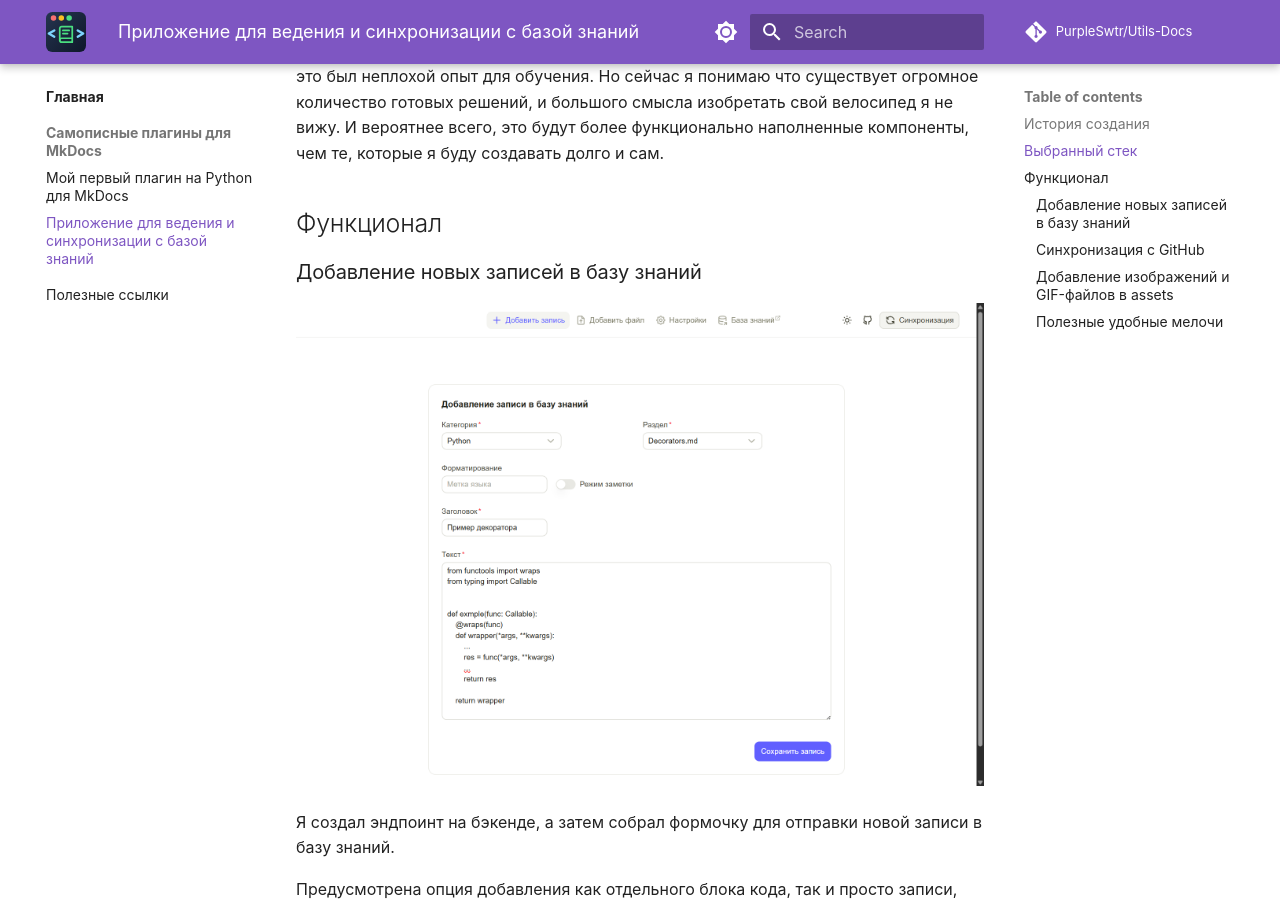
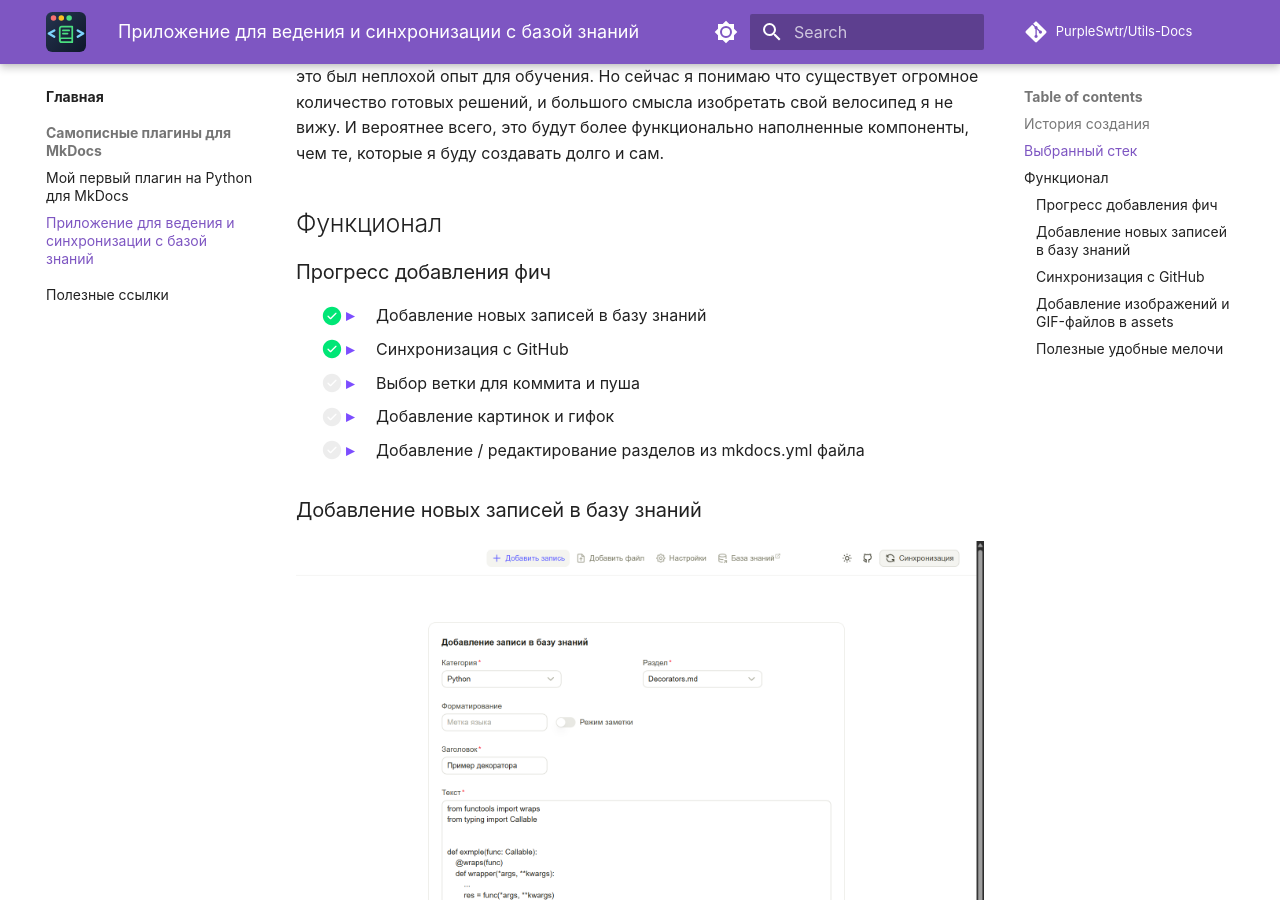
Before and after one commit to PurpleSwtr/Utils-Docs, an MkDocs documentation site: the page built from docs/root/app_plugin.md, in a window 1280 px wide and 900 px high, scrolled down 728 px. Built offline with MkDocs 1.6.1 and Material for MkDocs 9.7.7, drawn with Linux system fonts in a browser that asks for light colours; comment, search, counter and statistics services are not loaded.

Commit message:
Добавил блок прогресса по добавлению фич в статью про приложение

```diff
--- a/docs/root/app_plugin.md
+++ b/docs/root/app_plugin.md
@@ -19,6 +19,14 @@
 Мне очень понравилось работать с библиотекой компонентов Nuxt UI, потому что это позволяет очень быстро собирать макеты. Ощущается как почти нативная разработка. Я уже писал однажды [проектик](https://github.com/PurpleSwtr/Team-Task-Orchestrator), где не использовал никаких библиотек, и это был неплохой опыт для обучения. Но сейчас я понимаю что существует огромное количество готовых решений, и большого смысла изобретать свой велосипед я не вижу. И вероятнее всего, это будут более функционально наполненные компоненты, чем те, которые я буду создавать долго и сам.
 
 ## Функционал
+
+### Прогресс добавления фич
+
+- [x] Добавление новых записей в базу знаний
+- [x] Синхронизация с GitHub
+- [ ] Выбор ветки для коммита и пуша
+- [ ] Добавление картинок и гифок
+- [ ] Добавление / редактирование разделов из mkdocs.yml файла
 
 ### Добавление новых записей в базу знаний
 
--- a/mkdocs.yml
+++ b/mkdocs.yml
@@ -122,6 +122,8 @@ markdown_extensions:
       pygments_lang_class: true
   - toc:
       permalink: true
+  - pymdownx.tasklist:
+      custom_checkbox: true
 
 extra_css:
   - stylesheets/extra.css
```
